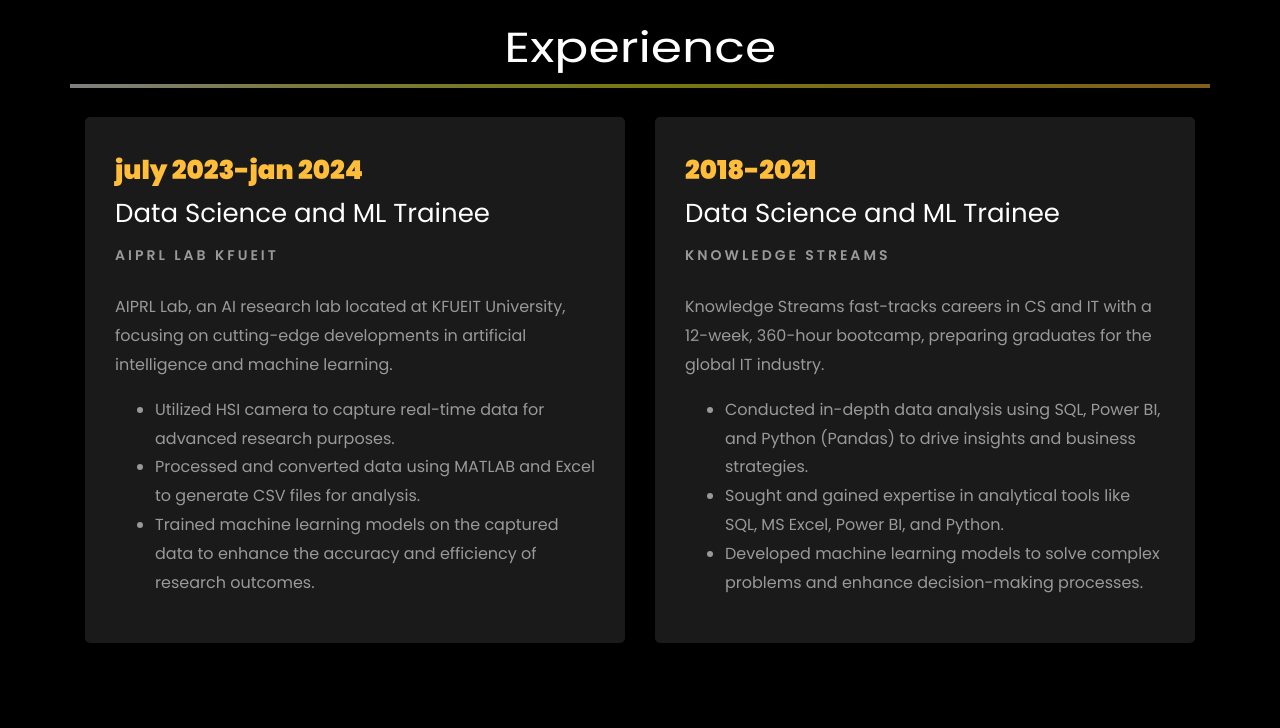
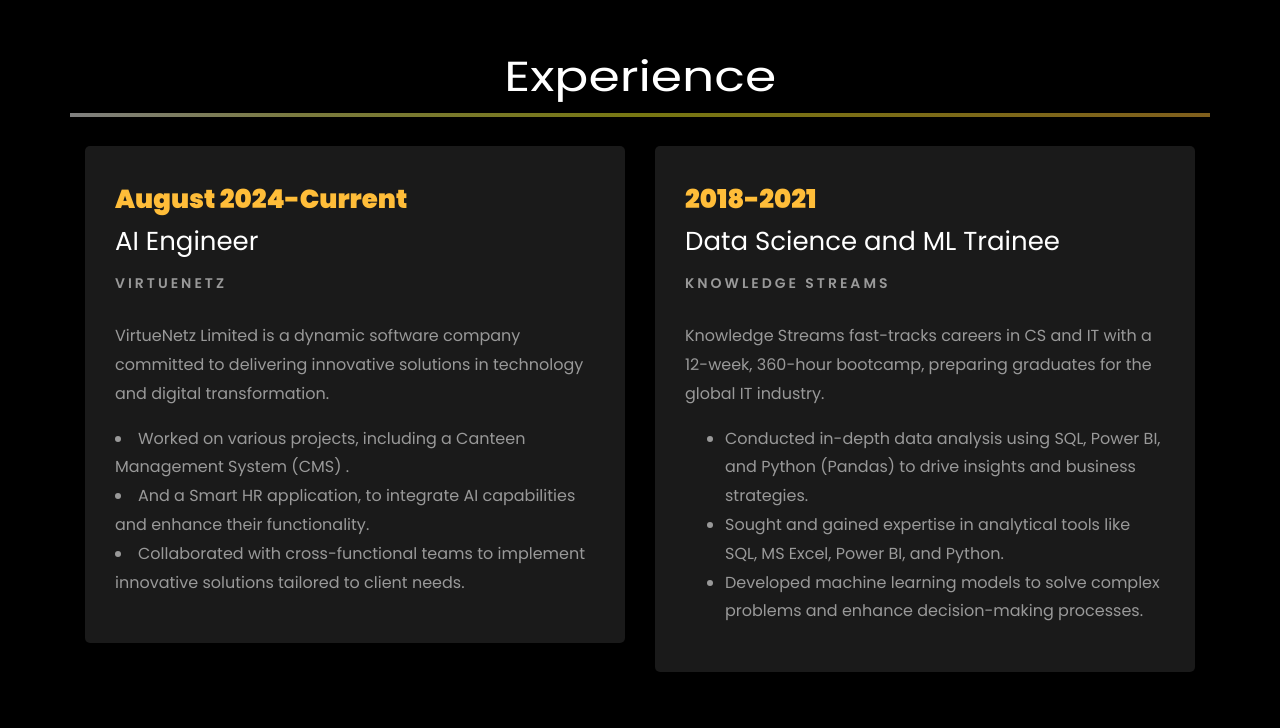
Before and after one commit to JM-JamalMustafa/jamalmustafa.github.io, a plain HTML site: page index.html in a window 1280 px wide. Shown: the part 1960-2688 px from the top of the page. Drawn offline with Linux system fonts and the light colour scheme; files whose address does not match are found by name.

Commit message:
Update index.html

```diff
--- a/index.html
+++ b/index.html
@@ -275,10 +275,10 @@
 								<p>With 6 months of dedicated experience in the field of data science and analytics, and a Bachelor's degree in Data Science, I have developed a strong foundation in data analysis, statistical analysis, hypothesis testing, customer behavior analysis, and machine learning. I am proficient in utilizing these skills to solve complex problems and extract actionable insights from data.
 									</p>
 								<ul class="about-info mt-4 px-md-0 px-2">
-									<li class="d-flex"><span>Profile:</span> <span>Data Science &amp; Analytics</span></li>
+									<li class="d-flex"><span>Profile:</span> <span>Data Science &amp; AI</span></li>
 									<li class="d-flex"><span>Education:</span> <span>Bachelor of Data Science</span></li>
 									<li class="d-flex"><span>Language:</span> <span>English, Urdu</span></li>
-									<li class="d-flex"><span>Tools:</span> <span>Microsoft Power BI, Vs Code, Goggle Collab, &amp; Docker </span></li>
+									<li class="d-flex"><span>Tools:</span> <span>Microsoft Power BI, Vs Code,Postman, Goggle Collab, &amp; Docker </span></li>
 									<li class="d-flex"><span>Skills:</span> <span>Computer Vision, PySpark, Excel, Pandas, Sk Learn , pytorch &amp; tensorflow</span></li>
 									<li class="d-flex"><span>Interest:</span> <span>Traveling, Travel Photography, Reading</span></li>
 
@@ -290,7 +290,7 @@
 						<div class="counter-wrap ftco-animate d-flex mt-md-3">
 							<div class="text">
 								<p class="mb-4">
-									<span class="number" data-number="5">0</span> <span>+</span>
+									<span class="number" data-number="8">0</span> <span>+</span>
 									<span>&nbsp; Projects completed</span>
 								</p>
 								<p><a href="https://www.linkedin.com/in/jamalmustafa-" class="btn btn-primary py-3 px-3">LinkedIn</a></p>
@@ -324,14 +324,13 @@
 		<div class="row">
 				<div class="col-md-6">
 					<div class="resume-wrap ftco-animate">
-						<span class="date">july 2023-jan 2024</span>
-						<h2> Data Science and ML Trainee</h2>
-						<span class="position">AIPRL Lab KFUEIT</span>
-						<p class="mt-4">AIPRL Lab, an AI research lab located at KFUEIT University, focusing on cutting-edge developments in artificial intelligence and machine learning.
-							<ul>
-								<li>Utilized HSI camera to capture real-time data for advanced research purposes.</li>
-								<li>Processed and converted data using MATLAB and Excel to generate CSV files for analysis.								</li>
-								<li>Trained machine learning models on the captured data to enhance the accuracy and efficiency of research outcomes.</li>
+						<span class="date">August 2024-Current</span>
+						<h2>AI Engineer</h2>
+						<span class="position">VirtueNetz</span>
+						<p class="mt-4">VirtueNetz Limited is a dynamic software company committed to delivering innovative solutions in technology and digital transformation.
+								<li>Worked on various projects, including a Canteen Management System (CMS) .</li>
+								<li>And a Smart HR application, to integrate AI capabilities and enhance their functionality.								</li>
+								<li>Collaborated with cross-functional teams to implement innovative solutions tailored to client needs.</li>
 							</ul>
 						</p>
 					</div>
```
